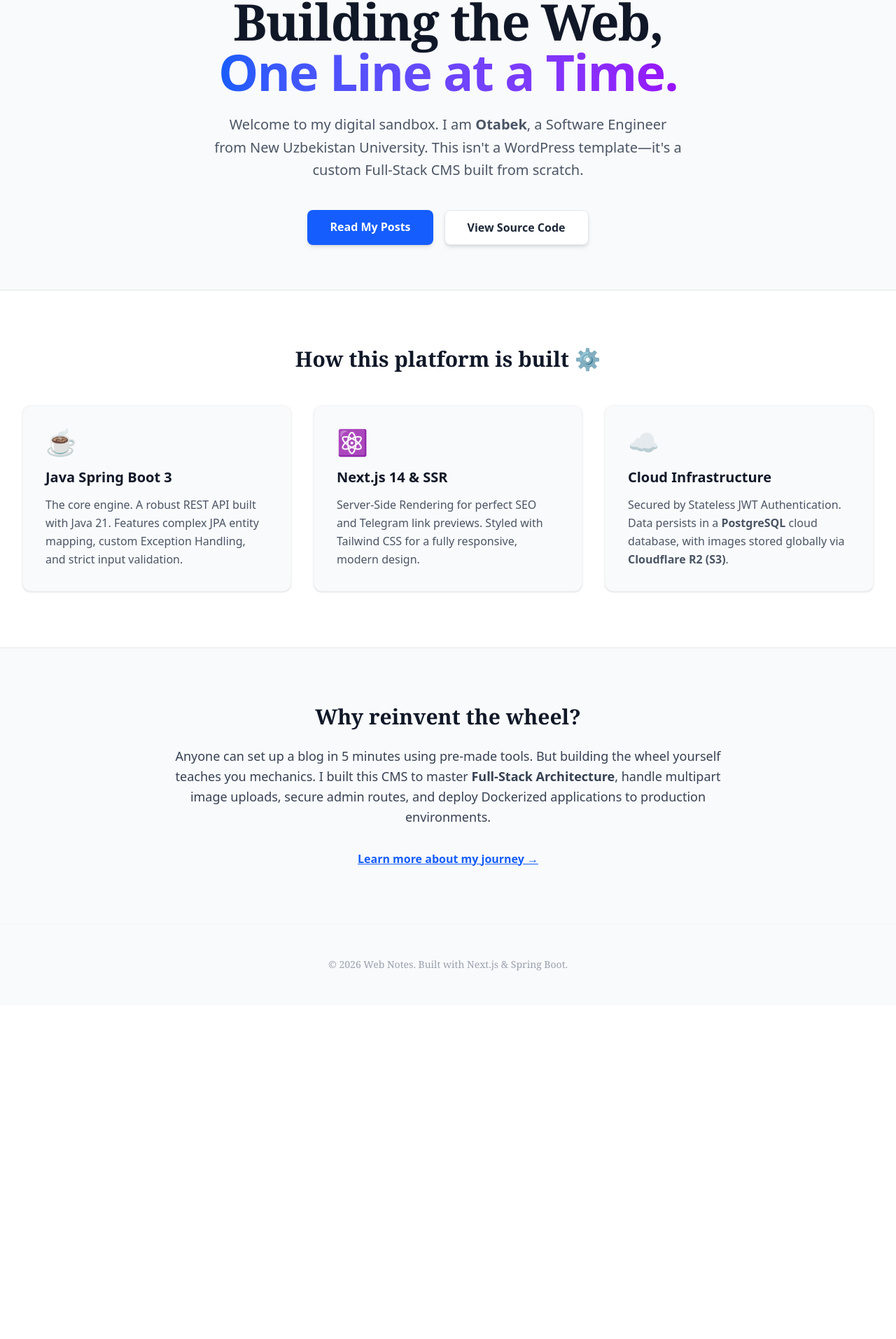
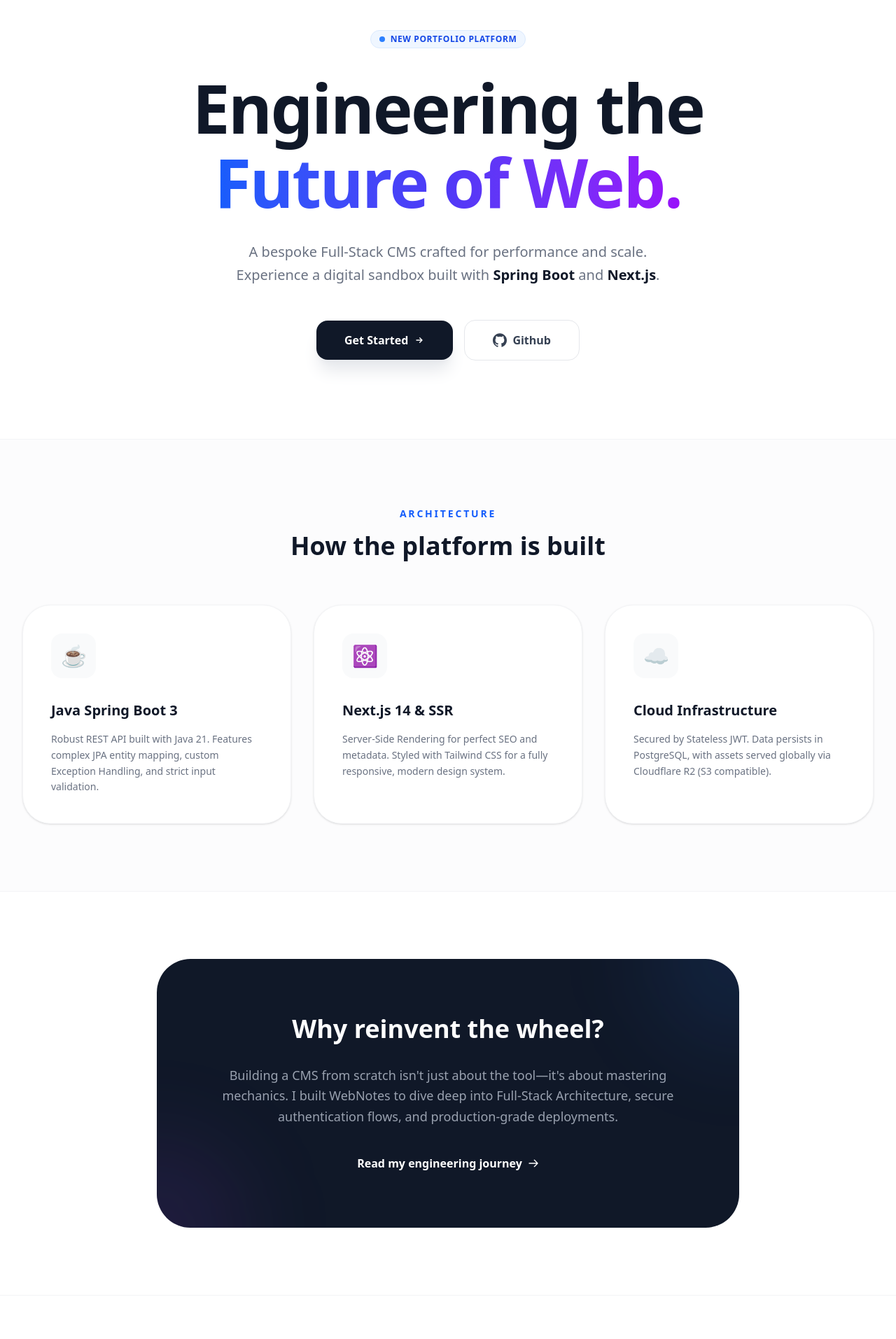
Before and after one commit to abd11malikov/personal-blog-nextjs, a Next.js app: page / in a window 1280 px wide. Shown: the part 151-2064 px from the top of the page at 70% size. Before the commit the page ends 1587 px from the top, so only its background shows below. Built offline with nearby package versions, Linux system fonts and the light colour scheme.

Commit message:
Redesign homepage and add mobile navbar

```diff
--- a/src/app/admin/create/page.tsx
+++ b/src/app/admin/create/page.tsx
@@ -260,7 +260,7 @@
                   placeholder={
                     tags.length === 0 ? "Type tag and press Enter..." : ""
                   }
-                  className="flex-1 p-1 outline-none text-sm min-w-[120px]"
+                  className="flex-1 p-1 outline-none text-sm min-w-30"
                 />
               </div>
             </div>
--- a/src/app/page.tsx
+++ b/src/app/page.tsx
@@ -78,106 +78,176 @@
   }
 
   return (
-    <div className="min-h-screen bg-gray-50 text-gray-900">
-      <section className="max-w-7xl mx-auto px-4 sm:px-6 lg:px-8 pt-20 pb-16 text-center">
-        <h1 className="text-5xl md:text-7xl font-extrabold tracking-tight mb-6 font-serif text-gray-900">
-          Building the Web, <br />
-          <span className="text-transparent bg-clip-text bg-gradient-to-r from-blue-600 to-purple-600 font-sans">
-            One Line at a Time.
+    <div className="min-h-screen bg-white text-gray-900 selection:bg-blue-100 selection:text-blue-900">
+      {/* Hero Section */}
+      <section className="relative overflow-hidden pt-24 pb-20 lg:pt-32 lg:pb-28">
+        <div className="absolute top-0 left-1/2 -translate-x-1/2 w-full h-full -z-10 overflow-hidden pointer-events-none">
+          <div className="absolute top-[-10%] left-[-10%] w-[40%] h-[40%] bg-blue-50 rounded-full blur-[120px] opacity-60"></div>
+          <div className="absolute bottom-[-10%] right-[-10%] w-[40%] h-[40%] bg-purple-50 rounded-full blur-[120px] opacity-60"></div>
+        </div>
+
+        <div className="max-w-7xl mx-auto px-4 sm:px-6 lg:px-8 text-center">
+          <div className="inline-flex items-center gap-2 px-3 py-1 rounded-full bg-blue-50 border border-blue-100 text-blue-700 text-xs font-bold uppercase tracking-wider mb-8 animate-fade-in">
+            <span className="relative flex h-2 w-2">
+              <span className="animate-ping absolute inline-flex h-full w-full rounded-full bg-blue-400 opacity-75"></span>
+              <span className="relative inline-flex rounded-full h-2 w-2 bg-blue-500"></span>
+            </span>
+            New Portfolio Platform
+          </div>
+
+          <h1 className="text-5xl md:text-8xl font-black tracking-tight mb-8 text-gray-900 leading-[1.1]">
+            Engineering the <br />
+            <span className="text-transparent bg-clip-text bg-gradient-to-r from-blue-600 via-indigo-600 to-purple-600">
+              Future of Web.
             </span>
           </h1>
-        <p className="mt-6 max-w-2xl mx-auto text-xl text-gray-600 leading-relaxed">
-          Welcome to my digital sandbox. I am <strong>Otabek</strong>, a
-          Software Engineer from New Uzbekistan University. This isn&apos;t a
-          WordPress template—it&apos;s a custom Full-Stack CMS built from
-          scratch.
+
+          <p className="mt-8 max-w-2xl mx-auto text-xl text-gray-500 leading-relaxed font-medium">
+            A bespoke Full-Stack CMS crafted for performance and scale.
+            Experience a digital sandbox built with{" "}
+            <span className="text-gray-900 font-bold">Spring Boot</span> and{" "}
+            <span className="text-gray-900 font-bold">Next.js</span>.
           </p>
-        <div className="mt-10 flex justify-center gap-4">
+
+          <div className="mt-12 flex flex-col sm:flex-row justify-center items-center gap-4">
             <Link
-            href="/blog"
-            className="px-8 py-3 bg-blue-600 text-white font-semibold rounded-lg shadow-md hover:bg-blue-700 transition"
+              href="/register"
+              className="w-full sm:w-auto px-10 py-4 bg-gray-900 text-white font-bold rounded-2xl shadow-xl shadow-gray-200 hover:bg-gray-800 hover:-translate-y-1 transition-all duration-200 flex items-center justify-center gap-2 group"
             >
-            Read My Posts
+              Get Started
+              <svg
+                className="w-4 h-4 group-hover:translate-x-1 transition-transform"
+                fill="none"
+                viewBox="0 0 24 24"
+                stroke="currentColor"
+              >
+                <path
+                  strokeLinecap="round"
+                  strokeLinejoin="round"
+                  strokeWidth={2}
+                  d="M13 7l5 5m0 0l-5 5m5-5H6"
+                />
+              </svg>
             </Link>
             <a
               href="https://github.com/abd11malikov"
               target="_blank"
-            className="px-8 py-3 bg-white text-gray-800 font-semibold rounded-lg shadow-md border border-gray-200 hover:bg-gray-50 transition"
+              className="w-full sm:w-auto px-10 py-4 bg-white text-gray-700 font-bold rounded-2xl border border-gray-200 hover:bg-gray-50 hover:border-gray-300 transition-all duration-200 flex items-center justify-center gap-2"
             >
-            View Source Code
+              <svg className="w-5 h-5" fill="currentColor" viewBox="0 0 24 24">
+                <path d="M12 .297c-6.63 0-12 5.373-12 12 0 5.303 3.438 9.8 8.205 11.385.6.113.82-.258.82-.577 0-.285-.01-1.04-.015-2.04-3.338.724-4.042-1.61-4.042-1.61C4.422 18.07 3.633 17.7 3.633 17.7c-1.087-.744.084-.729.084-.729 1.205.084 1.838 1.236 1.838 1.236 1.07 1.835 2.809 1.305 3.495.998.108-.776.417-1.305.76-1.605-2.665-.3-5.466-1.332-5.466-5.93 0-1.31.465-2.38 1.235-3.22-.135-.303-.54-1.523.105-3.176 0 0 1.005-.322 3.3 1.23.96-.267 1.98-.399 3-.405 1.02.006 2.04.138 3 .405 2.28-1.552 3.285-1.23 3.285-1.23.645 1.653.24 2.873.12 3.176.765.84 1.23 1.91 1.23 3.22 0 4.61-2.805 5.625-5.475 5.92.42.36.81 1.096.81 2.22 0 1.606-.015 2.896-.015 3.286 0 .315.21.69.825.57C20.565 22.092 24 17.592 24 12.297c0-6.627-5.373-12-12-12" />
+              </svg>
+              Github
             </a>
-        </div>
-      </section>
-
-      <section className="bg-white py-20 border-y border-gray-200">
-        <div className="max-w-7xl mx-auto px-4 sm:px-6 lg:px-8">
-          <h2 className="text-3xl font-bold text-center mb-12 font-serif text-gray-900">
-            How this platform is built ⚙️
-          </h2>
-
-          <div className="grid grid-cols-1 md:grid-cols-3 gap-8">
-            <div className="p-8 bg-gray-50 rounded-xl border border-gray-100 shadow-sm hover:shadow-md transition duration-300">
-              <div className="text-4xl mb-4">☕️</div>
-              <h3 className="text-xl font-bold mb-3 text-gray-900">
-                Java Spring Boot 3
-              </h3>
-              <p className="text-gray-600 leading-relaxed">
-                The core engine. A robust REST API built with Java 21. Features
-                complex JPA entity mapping, custom Exception Handling, and
-                strict input validation.
-              </p>
-            </div>
-
-            <div className="p-8 bg-gray-50 rounded-xl border border-gray-100 shadow-sm hover:shadow-md transition duration-300">
-              <div className="text-4xl mb-4">⚛️</div>
-              <h3 className="text-xl font-bold mb-3 text-gray-900">
-                Next.js 14 & SSR
-              </h3>
-              <p className="text-gray-600 leading-relaxed">
-                Server-Side Rendering for perfect SEO and Telegram link
-                previews. Styled with Tailwind CSS for a fully responsive,
-                modern design.
-              </p>
-            </div>
-
-            <div className="p-8 bg-gray-50 rounded-xl border border-gray-100 shadow-sm hover:shadow-md transition duration-300">
-              <div className="text-4xl mb-4">☁️</div>
-              <h3 className="text-xl font-bold mb-3 text-gray-900">
-                Cloud Infrastructure
-              </h3>
-              <p className="text-gray-600 leading-relaxed">
-                Secured by Stateless JWT Authentication. Data persists in a{" "}
-                <strong>PostgreSQL</strong> cloud database, with images stored
-                globally via <strong>Cloudflare R2 (S3)</strong>.
-              </p>
-            </div>
           </div>
         </div>
       </section>
 
-      <section className="max-w-4xl mx-auto px-4 sm:px-6 lg:px-8 py-20 text-center">
-        <h2 className="text-3xl font-bold mb-6 font-serif text-gray-900">
+      {/* Tech Stack Section */}
+      <section className="py-24 bg-gray-50/50 border-y border-gray-100">
+        <div className="max-w-7xl mx-auto px-4 sm:px-6 lg:px-8">
+          <div className="text-center mb-16">
+            <h2 className="text-sm font-black text-blue-600 uppercase tracking-[0.2em] mb-4">
+              Architecture
+            </h2>
+            <h3 className="text-3xl md:text-4xl font-bold text-gray-900">
+              How the platform is built
+            </h3>
+          </div>
+
+          <div className="grid grid-cols-1 md:grid-cols-3 gap-8">
+            {[
+              {
+                icon: "☕️",
+                title: "Java Spring Boot 3",
+                desc: "Robust REST API built with Java 21. Features complex JPA entity mapping, custom Exception Handling, and strict input validation.",
+                color: "blue",
+              },
+              {
+                icon: "⚛️",
+                title: "Next.js 14 & SSR",
+                desc: "Server-Side Rendering for perfect SEO and metadata. Styled with Tailwind CSS for a fully responsive, modern design system.",
+                color: "indigo",
+              },
+              {
+                icon: "☁️",
+                title: "Cloud Infrastructure",
+                desc: "Secured by Stateless JWT. Data persists in PostgreSQL, with assets served globally via Cloudflare R2 (S3 compatible).",
+                color: "purple",
+              },
+            ].map((tech, i) => (
+              <div
+                key={i}
+                className="group p-10 bg-white rounded-[2.5rem] border border-gray-100 shadow-sm hover:shadow-xl hover:-translate-y-2 transition-all duration-300"
+              >
+                <div className="w-16 h-16 bg-gray-50 rounded-2xl flex items-center justify-center text-3xl mb-8 group-hover:scale-110 transition-transform duration-300">
+                  {tech.icon}
+                </div>
+                <h4 className="text-xl font-bold mb-4 text-gray-900">
+                  {tech.title}
+                </h4>
+                <p className="text-gray-500 leading-relaxed text-sm font-medium">
+                  {tech.desc}
+                </p>
+              </div>
+            ))}
+          </div>
+        </div>
+      </section>
+
+      {/* Philosophy Section */}
+      <section className="py-24">
+        <div className="max-w-4xl mx-auto px-4 sm:px-6 lg:px-8">
+          <div className="bg-gray-900 rounded-[3rem] p-10 md:p-20 text-center relative overflow-hidden">
+            <div className="absolute top-0 right-0 w-64 h-64 bg-blue-500/10 rounded-full -mr-32 -mt-32 blur-3xl"></div>
+            <div className="absolute bottom-0 left-0 w-64 h-64 bg-purple-500/10 rounded-full -ml-32 -mb-32 blur-3xl"></div>
+
+            <h2 className="text-3xl md:text-4xl font-bold mb-8 text-white">
               Why reinvent the wheel?
             </h2>
-        <p className="text-lg text-gray-700 leading-relaxed mb-8">
-          Anyone can set up a blog in 5 minutes using pre-made tools. But
-          building the wheel yourself teaches you mechanics. I built this CMS to
-          master <strong>Full-Stack Architecture</strong>, handle multipart
-          image uploads, secure admin routes, and deploy Dockerized applications
-          to production environments.
+            <p className="text-lg text-gray-400 leading-relaxed mb-10 font-medium">
+              Building a CMS from scratch isn&apos;t just about the tool—it&apos;s about
+              mastering mechanics. I built WebNotes to dive deep into Full-Stack
+              Architecture, secure authentication flows, and production-grade
+              deployments.
             </p>
             <Link
               href="/about"
-          className="text-blue-600 font-semibold hover:text-blue-800 underline transition-colors"
+              className="inline-flex items-center gap-2 text-white font-bold hover:text-blue-400 transition-colors"
             >
-          Learn more about my journey &rarr;
+              Read my engineering journey
+              <svg
+                className="w-4 h-4"
+                fill="none"
+                viewBox="0 0 24 24"
+                stroke="currentColor"
+              >
+                <path
+                  strokeLinecap="round"
+                  strokeLinejoin="round"
+                  strokeWidth={2}
+                  d="M14 5l7 7m0 0l-7 7m7-7H3"
+                />
+              </svg>
             </Link>
+          </div>
+        </div>
       </section>
-      <footer className="py-12 border-t border-gray-100 text-center">
-        <p className="text-sm text-gray-400 font-serif">
-          © {new Date().getFullYear()} Web Notes. Built with Next.js & Spring
-          Boot.
+
+      <footer className="py-16 border-t border-gray-100">
+        <div className="max-w-7xl mx-auto px-4 text-center">
+          <div className="flex items-center justify-center gap-2 mb-8">
+            <div className="w-8 h-8 bg-gray-900 rounded-lg flex items-center justify-center">
+              <span className="text-white font-bold">W</span>
+            </div>
+            <span className="font-black tracking-tight text-xl">WebNotes</span>
+          </div>
+          <p className="text-sm text-gray-400 font-medium">
+            © {new Date().getFullYear()} WebNotes. All rights reserved.{" "}
+            <br className="sm:hidden" />
+            Built with Passion by Otabek.
           </p>
+        </div>
       </footer>
     </div>
   );
--- a/src/components/Navbar.tsx
+++ b/src/components/Navbar.tsx
@@ -10,6 +10,7 @@
   const router = useRouter();
 
   const [mounted, setMounted] = useState(false);
+  const [isOpen, setIsOpen] = useState(false);
   const [searchQuery, setSearchQuery] = useState("");
   const [isSearchFocused, setIsSearchFocused] = useState(false);
   const searchRef = useRef<HTMLDivElement>(null);
@@ -96,7 +97,7 @@
               About
             </Link>
 
-            <div className="h-4 w-[1px] bg-gray-200 mx-2"></div>
+            <div className="h-4 w-px bg-gray-200 mx-2"></div>
 
             {mounted ? (
               username ? (
@@ -140,26 +141,109 @@
             )}
           </div>
 
-          {/* Mobile Menu Icon (Placeholder for functionality) */}
+          {/* Mobile Menu Icon */}
           <div className="md:hidden flex items-center">
-            <button className="text-gray-500 p-2">
+            <button
+              className="text-gray-500 p-2 hover:bg-gray-50 rounded-lg transition-colors"
+              onClick={() => setIsOpen(!isOpen)}
+            >
               <svg
                 className="w-6 h-6"
                 fill="none"
                 stroke="currentColor"
                 viewBox="0 0 24 24"
               >
+                {isOpen ? (
+                  <path
+                    strokeLinecap="round"
+                    strokeLinejoin="round"
+                    strokeWidth={2}
+                    d="M6 18L18 6M6 6l12 12"
+                  />
+                ) : (
                   <path
                     strokeLinecap="round"
                     strokeLinejoin="round"
                     strokeWidth={2}
                     d="M4 6h16M4 12h16m-7 6h7"
                   />
+                )}
               </svg>
             </button>
           </div>
         </div>
       </div>
+
+      {/* Mobile Menu Content */}
+      {isOpen && (
+        <div className="md:hidden bg-white border-t border-gray-100 py-4 px-4 space-y-4 shadow-inner">
+          <div className="flex flex-col space-y-1">
+            <Link
+              href="/"
+              onClick={() => setIsOpen(false)}
+              className="text-gray-600 hover:text-gray-900 hover:bg-gray-50 px-3 py-2 rounded-lg text-sm font-semibold transition-colors"
+            >
+              Home
+            </Link>
+            <Link
+              href="/about"
+              onClick={() => setIsOpen(false)}
+              className="text-gray-600 hover:text-gray-900 hover:bg-gray-50 px-3 py-2 rounded-lg text-sm font-semibold transition-colors"
+            >
+              About
+            </Link>
+          </div>
+
+          <div className="h-px bg-gray-100 mx-2"></div>
+
+          {mounted ? (
+            username ? (
+              <div className="flex flex-col space-y-3">
+                <Link
+                  href={`/${username}`}
+                  onClick={() => setIsOpen(false)}
+                  className="flex items-center gap-3 px-3 py-2 rounded-lg hover:bg-gray-50 transition-colors"
+                >
+                  <div className="w-8 h-8 bg-blue-100 text-blue-700 rounded-full flex items-center justify-center font-bold text-xs">
+                    {username[0].toUpperCase()}
+                  </div>
+                  <span className="text-sm font-bold text-gray-700">
+                    @{username}
+                  </span>
+                </Link>
+                <button
+                  onClick={() => {
+                    logout();
+                    setIsOpen(false);
+                  }}
+                  className="w-full text-left bg-white border border-gray-200 text-gray-700 px-4 py-2 rounded-lg text-sm font-bold hover:bg-gray-50 hover:text-red-600 hover:border-red-100 transition-all shadow-sm"
+                >
+                  Logout
+                </button>
+              </div>
+            ) : (
+              <div className="flex flex-col gap-2 pt-2">
+                <Link
+                  href="/login"
+                  onClick={() => setIsOpen(false)}
+                  className="text-center text-gray-600 hover:text-gray-900 px-4 py-2 rounded-lg text-sm font-bold transition-colors border border-gray-100"
+                >
+                  Sign in
+                </Link>
+                <Link
+                  href="/register"
+                  onClick={() => setIsOpen(false)}
+                  className="text-center bg-gray-900 text-white px-4 py-2 rounded-lg text-sm font-bold hover:bg-gray-800 transition-all shadow-sm active:scale-95"
+                >
+                  Get Started
+                </Link>
+              </div>
+            )
+          ) : (
+            <div className="h-24 bg-gray-100 animate-pulse rounded-lg"></div>
+          )}
+        </div>
+      )}
     </nav>
   );
 }
```
Lines whose indentation alone changed are shown as unchanged.
